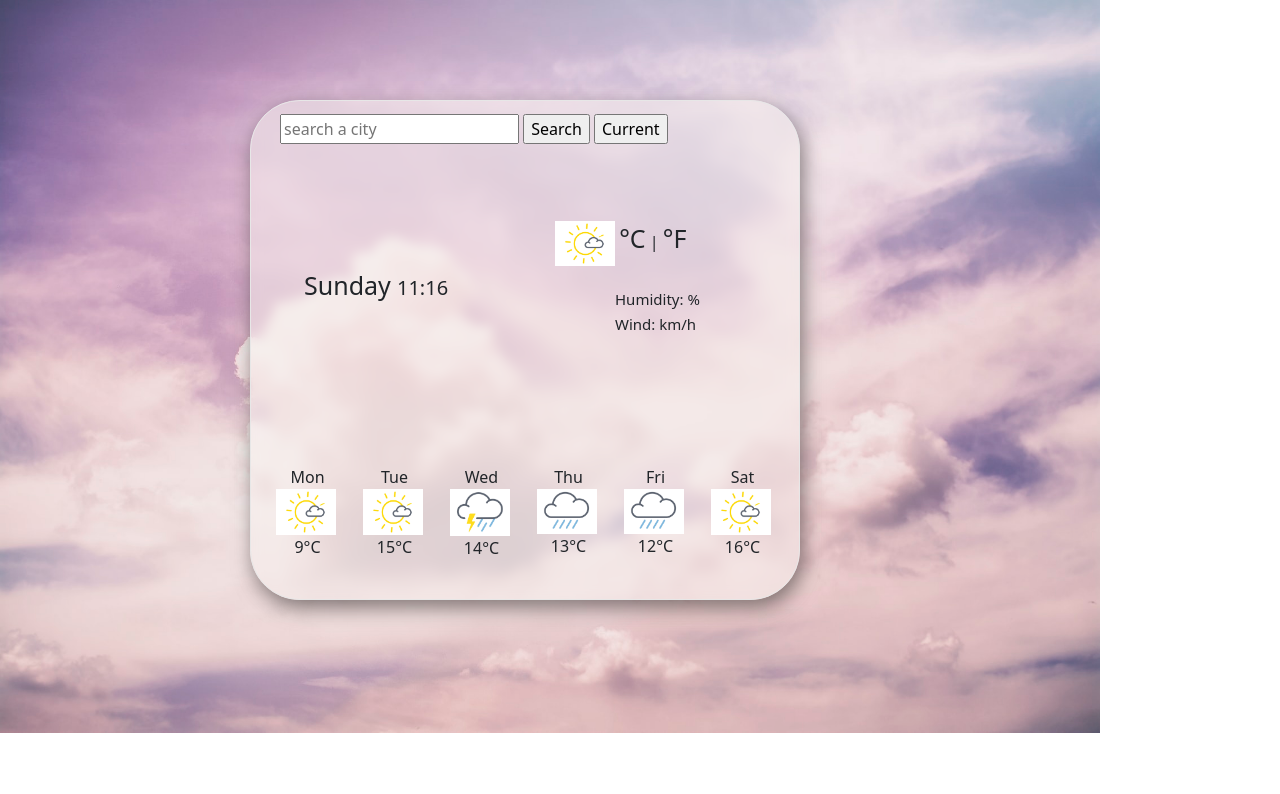
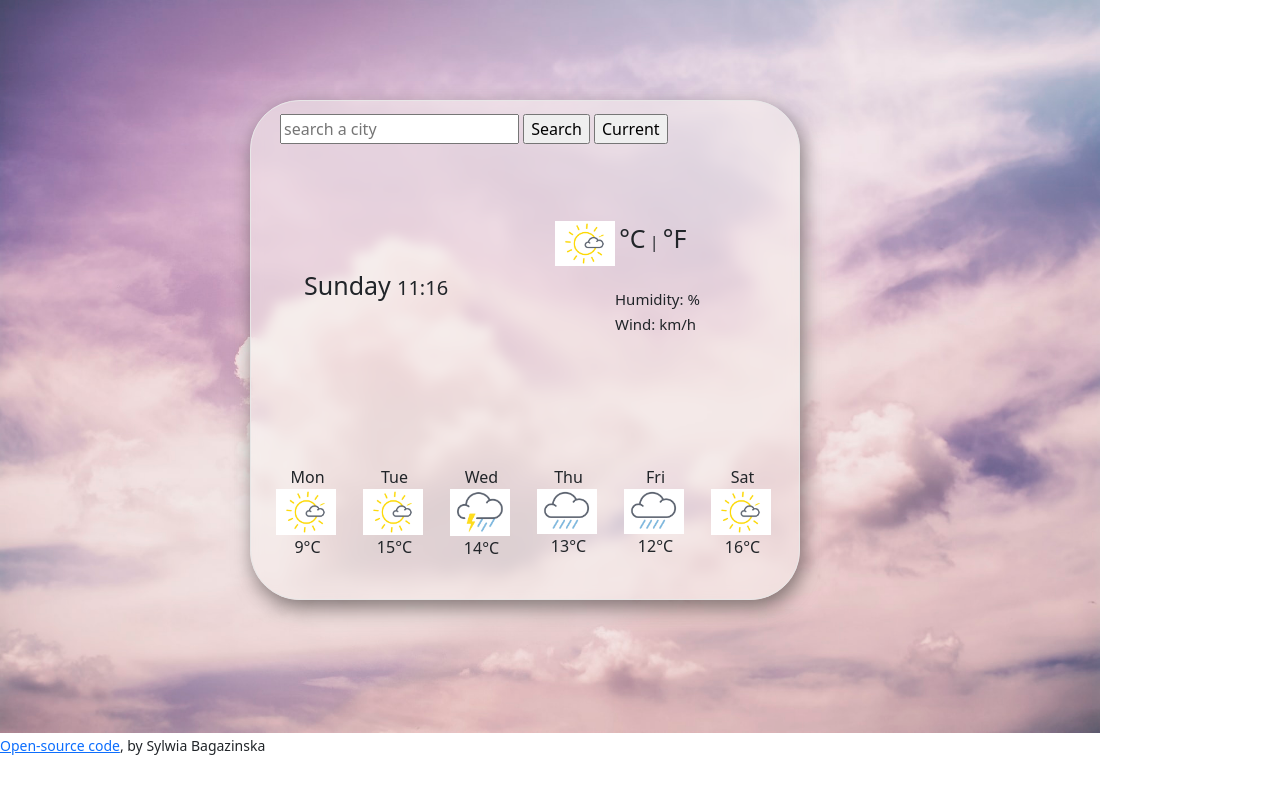
Before and after one commit to sbagazinska/my-weather-app, a plain HTML site: page index.html in a window 1280 px wide. Drawn offline with nearby package versions, Linux system fonts and the light colour scheme; no server answers.

Commit message:
'open source code' link

```diff
--- a/index.html
+++ b/index.html
@@ -92,6 +92,10 @@
             </div>
         </div>
     </div>
+    <small><a href="https://github.com/sbagazinska/my-weather-app" target="_blank">Open-source code</a>, by Sylwia
+        Bagazinska</small>
+    </div>
+    </div>
     <script src='script.js'></script>
 </body>
 
```
